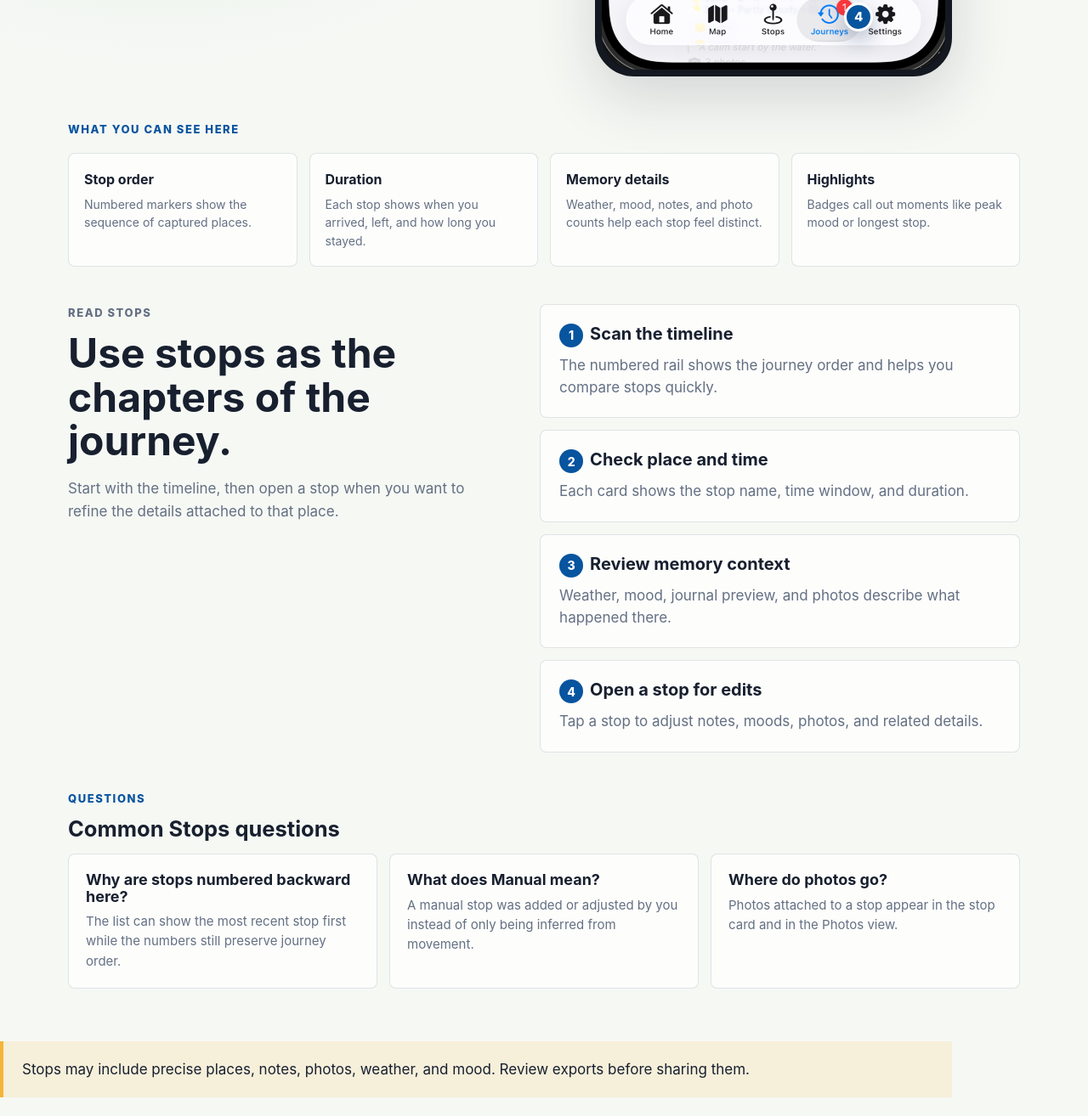
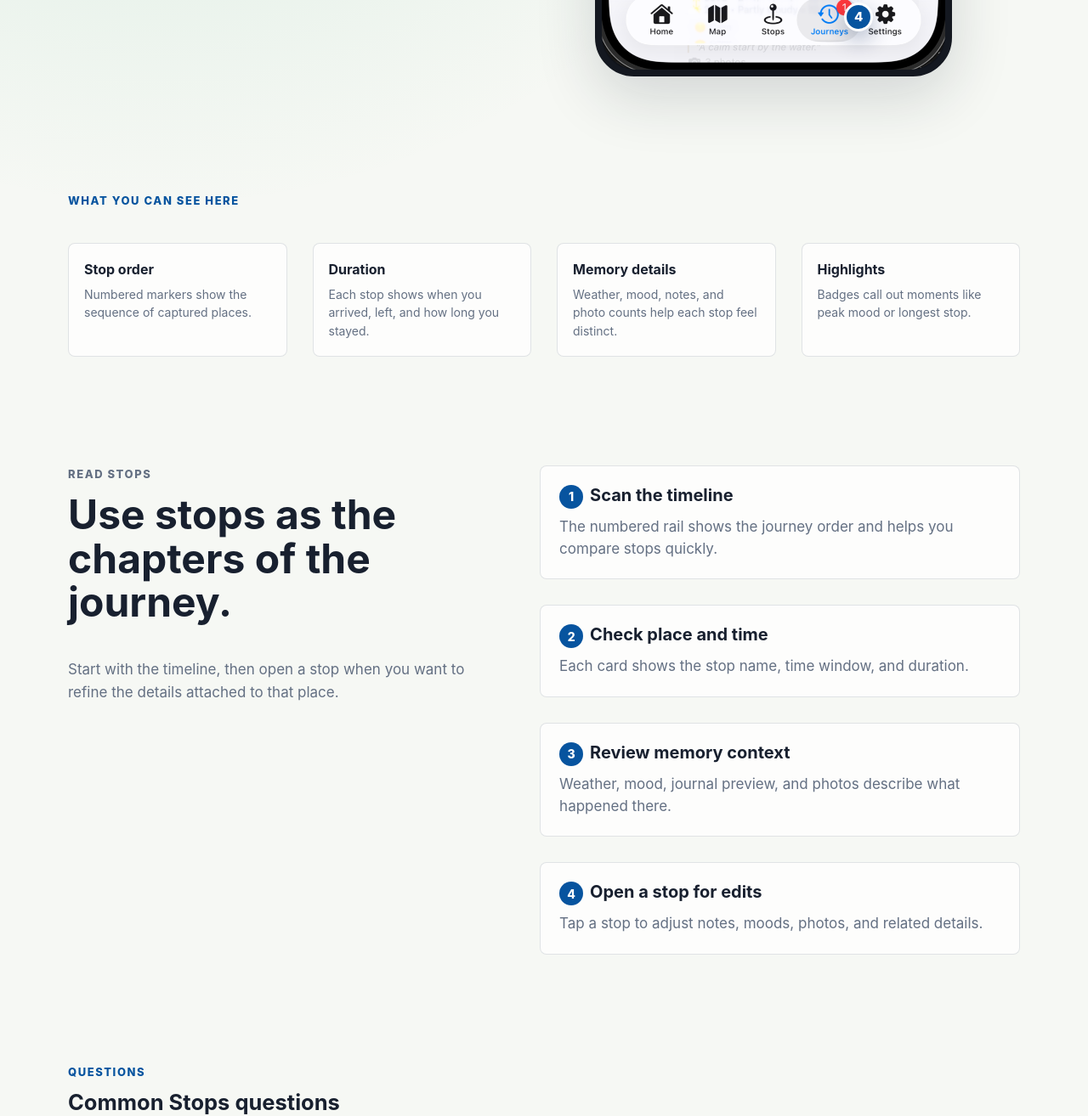
Before and after one commit to guyfromtor/daymotion-site, a plain HTML site: page docs/help/stops/index.html in a window 1280 px wide. Shown: the part 891-2205 px from the top of the page at 85% size. Drawn offline with Linux system fonts and the light colour scheme.

Commit message:
Increase help page section spacing

```diff
--- a/docs/help/assets/help.css
+++ b/docs/help/assets/help.css
@@ -243,11 +243,24 @@ h1 {
   bottom: 6%;
 }
 
+.page-section + .page-section {
+  margin-top: clamp(40px, 7vw, 84px);
+}
+
+.page-section > .eyebrow {
+  margin-top: 0;
+}
+
+.page-section > h2,
+.page-section > .section-heading h2 {
+  margin-bottom: clamp(24px, 4vw, 40px);
+}
+
 .quick-grid {
   display: grid;
   grid-template-columns: repeat(4, minmax(0, 1fr));
-  gap: 14px;
-  margin-top: 18px;
+  gap: clamp(20px, 3vw, 30px);
+  margin-top: clamp(24px, 4vw, 40px);
 }
 
 .quick-card,
@@ -308,7 +321,7 @@ h1 {
 
 .content-stack {
   display: grid;
-  gap: 14px;
+  gap: clamp(20px, 3vw, 30px);
 }
 
 .content-card {
@@ -350,8 +363,8 @@ h1 {
 .faq-grid {
   display: grid;
   grid-template-columns: repeat(3, minmax(0, 1fr));
-  gap: 14px;
-  padding: 16px 0 56px;
+  gap: clamp(20px, 3vw, 30px);
+  padding: clamp(24px, 4vw, 40px) 0 56px;
 }
 
 .faq-item {
```
